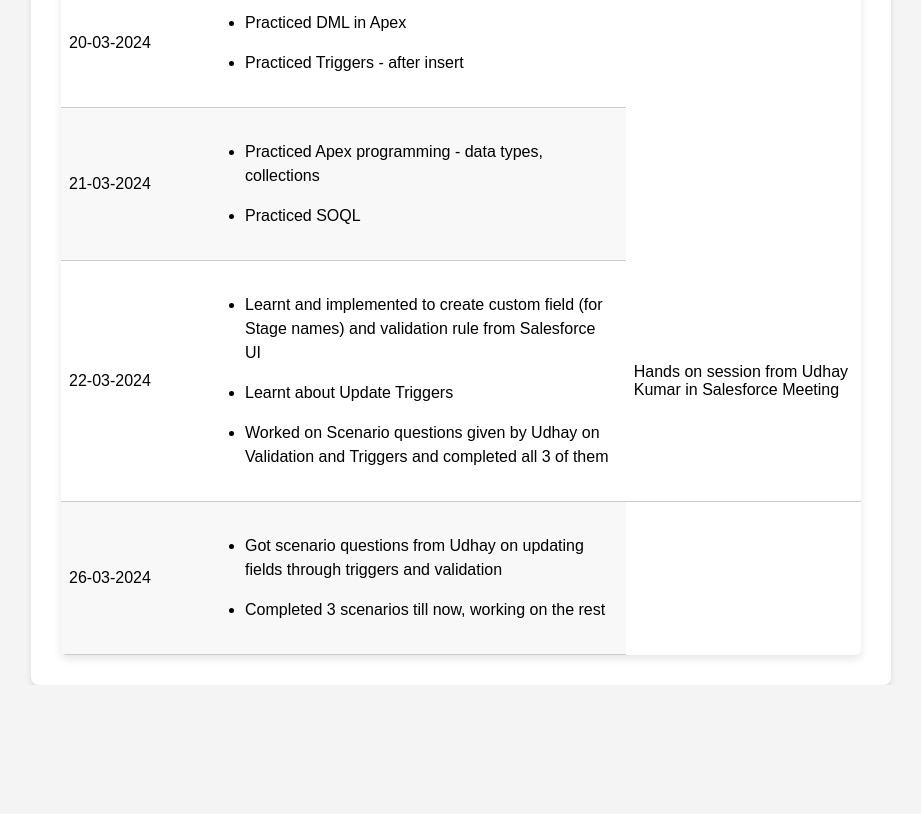
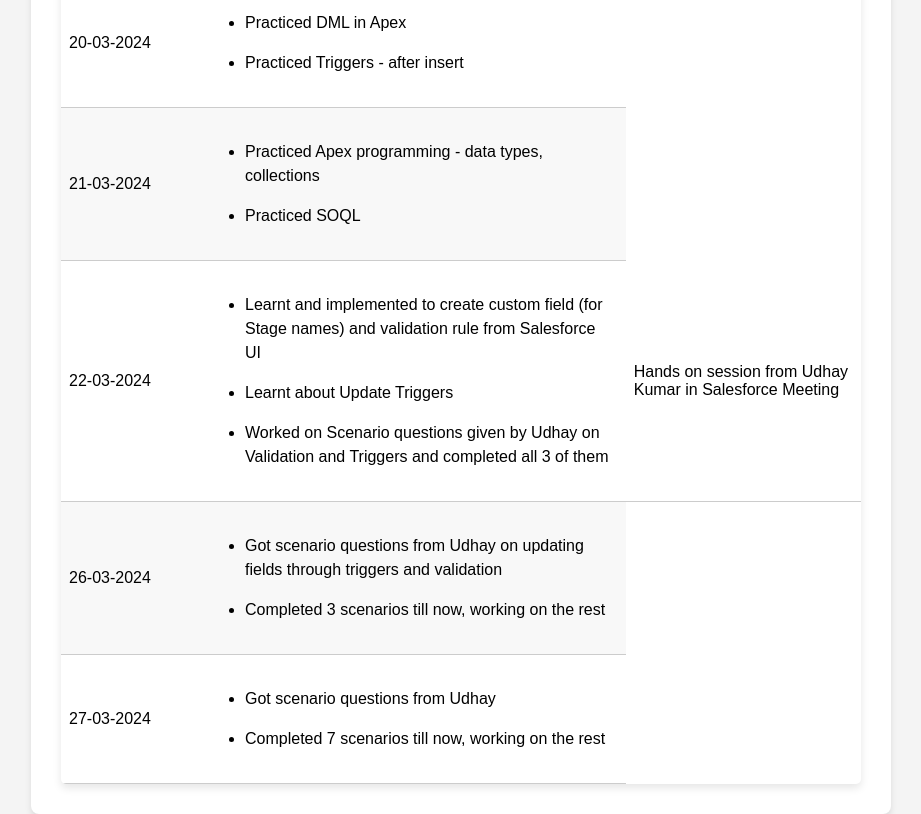
Before and after one commit to shovna01PS/shovna01PS.github.io, a plain HTML site: page index.html in a window 1280 px wide. Shown: the part 1677-2491 px from the top of the page, without its empty margins (179-1100 px from the left). Before the commit the page ends 2362 px from the top, so only its background shows below. Drawn offline with Linux system fonts and the light colour scheme.

Commit message:
Update index.html

```diff
--- a/index.html
+++ b/index.html
@@ -194,6 +194,19 @@
               </ul>
             </td>
           </tr>
+          <tr>
+            <td class="date-column">27-03-2024</td>
+            <td>
+              <ul>
+                <li>
+                  Got scenario questions from Udhay
+                </li>
+                <li>
+                  Completed 7 scenarios till now, working on the rest
+                </li>
+              </ul>
+            </td>
+          </tr>
         </tbody>
       </table>
     </div>
```
